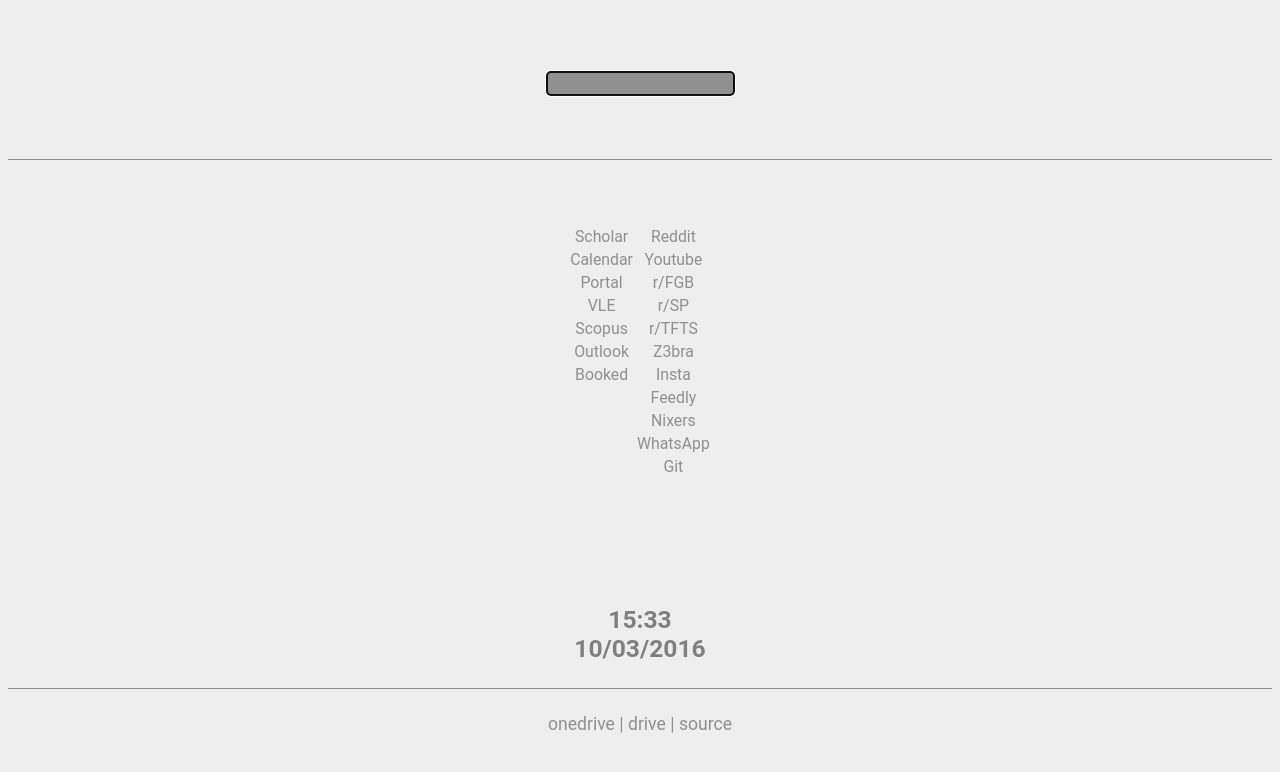
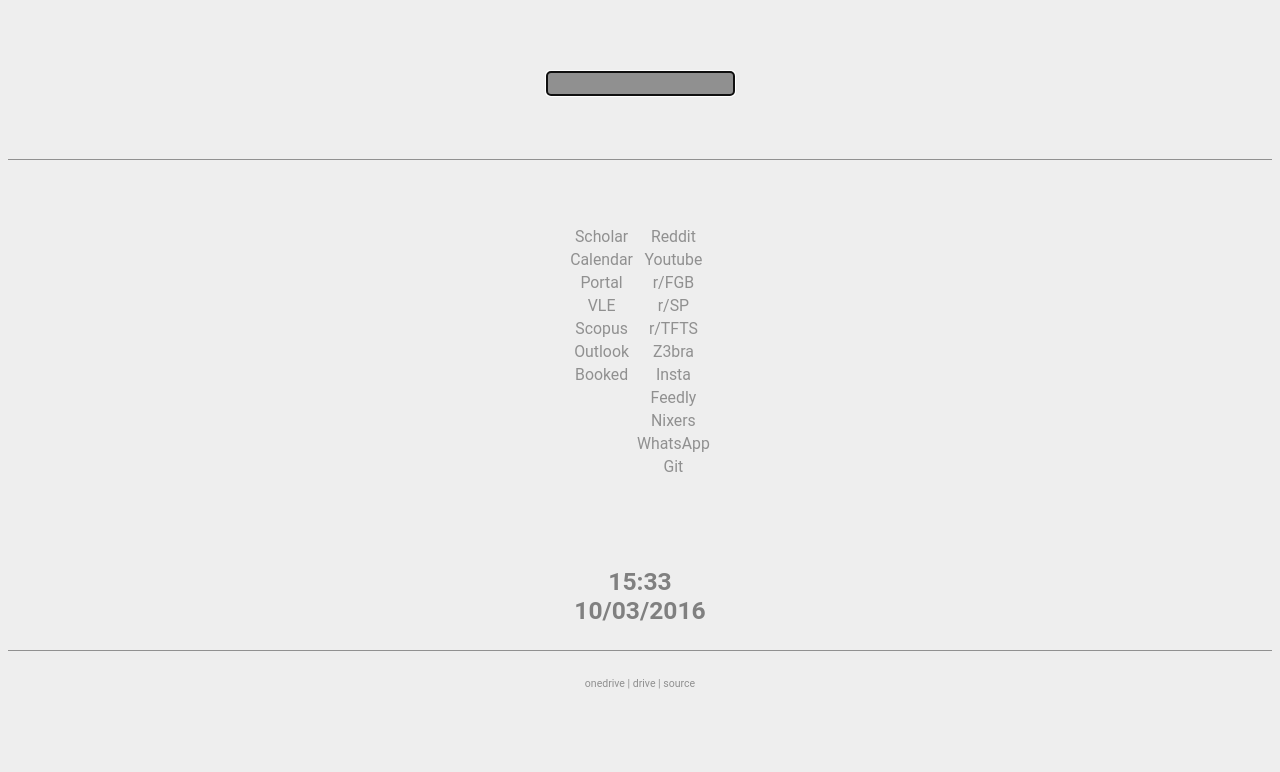
Before and after one commit to fraun/fraun.github.io, a plain HTML site: page index.html in a window 1280 px wide. Drawn offline with Linux system fonts and the light colour scheme.

Commit message:
update to spacing and font sixe

```diff
--- a/css/hompage.css
+++ b/css/hompage.css
@@ -10,7 +10,7 @@ body {
 }
 #time {
     text-align: center;
-    margin-top: 5%;
+    margin-top: 2%;
     color: #808080;
     font-size: 140%;
     padding-bottom: 2%;
@@ -43,7 +43,7 @@ div.links {
 }
 
 footer {
-    text-size: 50%;
+    font-size: 60%;
     padding: 2%;
     border-top:1px solid #909090;
 }
```
